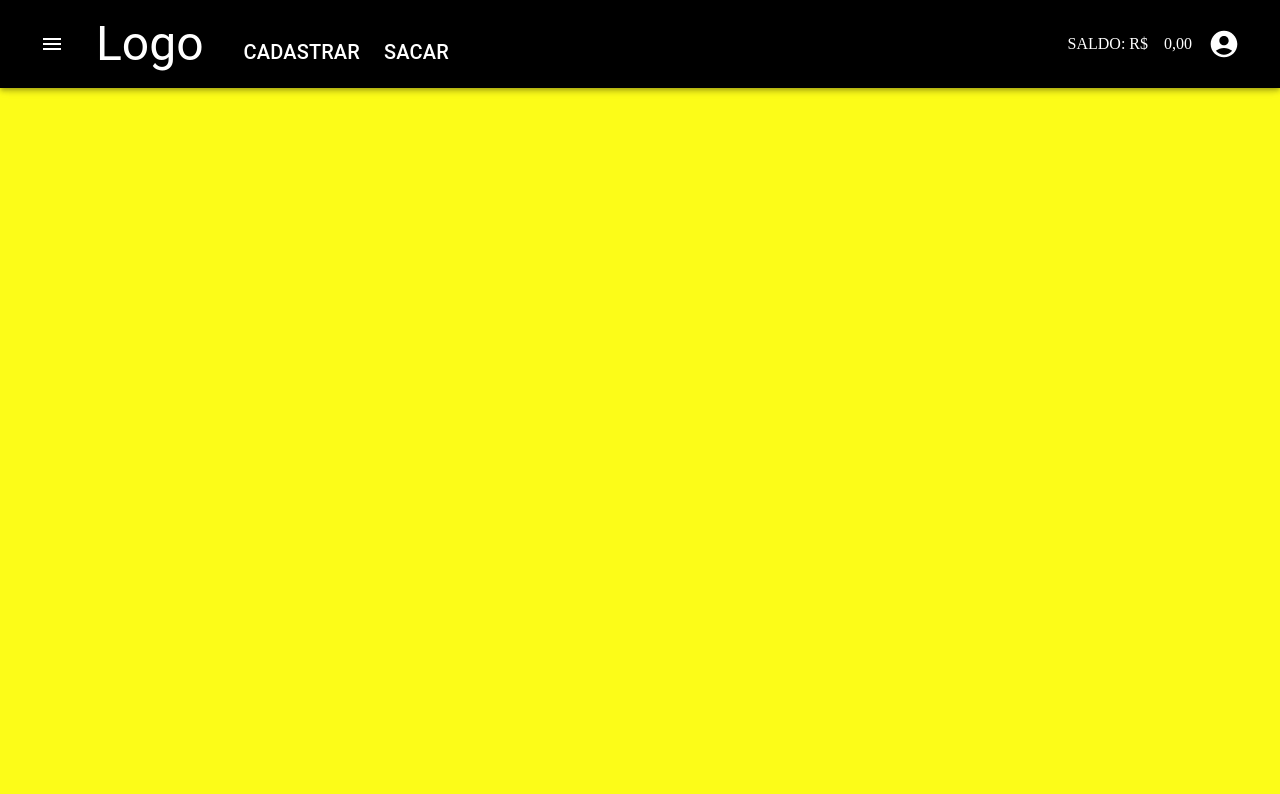
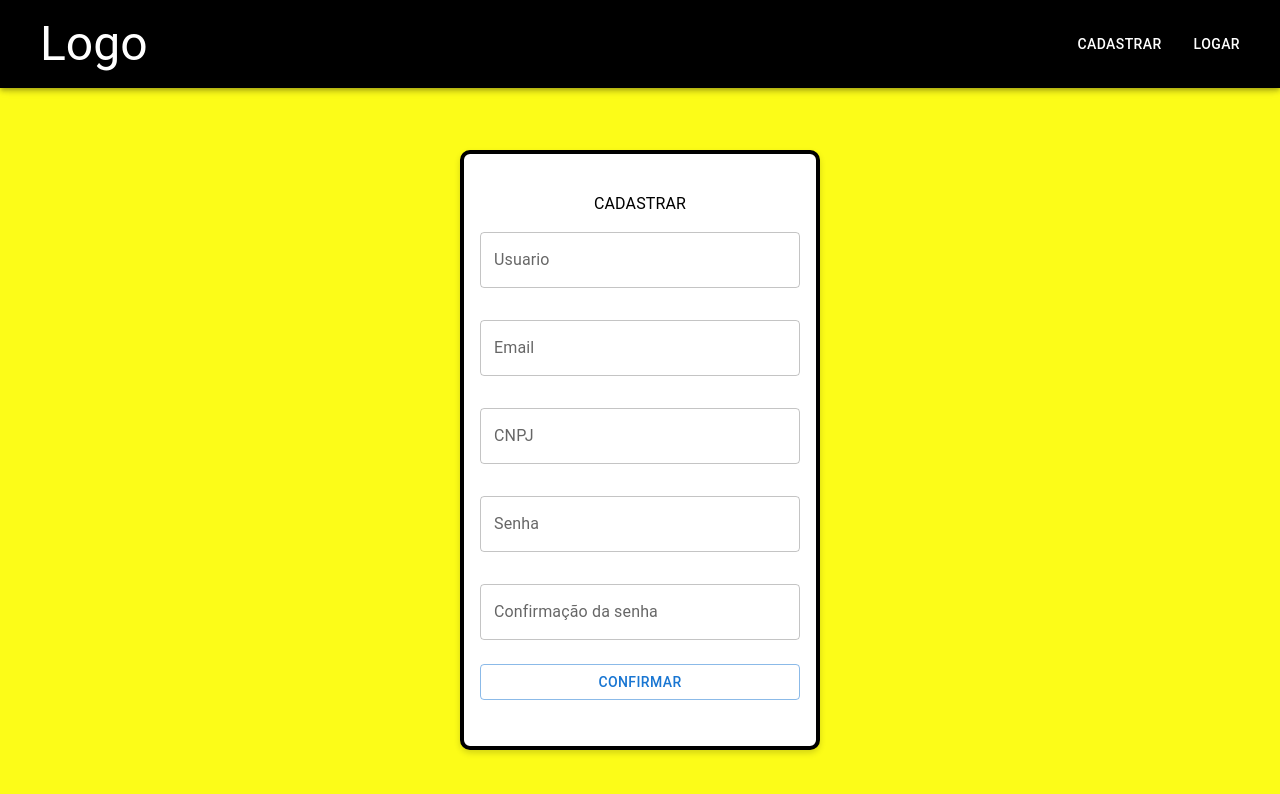
Before and after one commit to sadomoso/EstoqueOnline, a React (Create React App) app: page /Home in a window 1280 px wide. Shown: the top 794 px of the page. Built offline with nearby package versions, Linux system fonts and the light colour scheme.

Commit message:
Adicionado Banco de dados Json-Server

```diff
--- /dev/null
+++ b/db.json
@@ -0,0 +1,14 @@
+{
+    "Contas": [
+        {
+            "id": 1,
+            "Usuario": "Felipe",
+            "Senha": "Ferreira"
+        },
+        {
+            "id" : 2,
+            "Usuario" : "Luciano",
+            "Senha" : "123"
+        }
+    ]
+}
--- a/package.json
+++ b/package.json
@@ -21,7 +21,8 @@
     "start": "react-scripts start",
     "build": "react-scripts build",
     "test": "react-scripts test",
-    "eject": "react-scripts eject"
+    "eject": "react-scripts eject",
+    "backend" : "npx json-server --watch db.json --port 4000"
   },
   "eslintConfig": {
     "extends": [
--- /dev/null
+++ b/src/Components/Menu.js
@@ -0,0 +1,15 @@
+import React from "react";
+import { Box, Toolbar, IconButton, AppBar, Typography, Button } from "@mui/material";
+
+export default function Menu(){
+    return (
+        <AppBar sx={{ backgroundColor: 'black' }}>
+            <Toolbar>
+                <Typography padding={2} variant='h3' display="inline-flex">Logo</Typography>
+                <Box sx={{ flexGrow: 1 }} /> {/* Espaço flexível para empurrar o botão para a direita */}
+                <Button marginTop={2} marginLeft={3} variant='h5' display="inline-flex">CADASTRAR</Button>
+                <Button marginTop={2} marginLeft={3} variant='h5' display="inline-flex">Logar</Button>
+            </Toolbar>
+        </AppBar>
+    )
+}
--- a/src/Paginas/Home.js
+++ b/src/Paginas/Home.js
@@ -1,28 +1,34 @@
 import React from "react";
 import { Box, Toolbar, IconButton, AppBar, Typography, Button } from "@mui/material";
-import MenuIcon from "@mui/icons-material/Menu";
-import { AccountCircle } from "@mui/icons-material";
+import TextFieldP from "../Components/TextField.module";
+import ButtonP from "../Components/Button.module"
 
 export default function Home() {
     return (
-        <Box>
-            <AppBar sx={{ backgroundColor: 'black' }}>
-                <Toolbar>
-                    <IconButton size="larger" sx={{ p: 2 }} color="inherit">
-                        <MenuIcon />
-                    </IconButton>
-                    <Typography padding={2} variant='h3' display="inline-flex">Logo</Typography>
-                    <Typography marginTop={2} marginLeft={3} variant='h6' display="inline-flex">CADASTRAR</Typography>
-                    <Typography marginTop={2} marginLeft={3} variant='h6' display="inline-flex">SACAR</Typography>
-
-                    <Box sx={{ flexGrow: 1 }} /> {/* Espaço flexível para empurrar o botão para a direita */}
-                    <Box>
-                        <Typography padding={2} variant='h7' display="inline-flex">SALDO: R$</Typography>
-                        <Typography variant='h7' display="inline-flex">0,00</Typography>
-                    </Box>
-                    <Button color="inherit"><AccountCircle sx={{fontSize:'2rem'}} /></Button>
-                </Toolbar>
-            </AppBar>
+        <Box display='flex' justifyContent='center' alignItems='center' height='100vh'>
+            <Box
+                 component='form'
+                 width='40vh'
+                 height='70vh'
+                 p={2}
+                 marginTop={'100px'}
+                 display='flex'
+                 flexDirection='column'
+                 alignItems='center'
+                 justifyContent='center'
+                 borderRadius={'10px'}
+                 borderColor={'Grey'}
+                 sx={{ backgroundColor: 'white' }}
+                 border={'4px solid'}
+                 boxShadow='0px 3px 6px rgba(0, 0, 0, 0.16)'>
+                    <Typography>CADASTRAR</Typography>
+                    <TextFieldP propsTexto={{ Texto: "Usuario" }} propsType={{ Type: 'text' }}></TextFieldP>
+                    <TextFieldP propsTexto={{ Texto: "Email" }} propsType={{ Type: 'email' }}></TextFieldP>
+                    <TextFieldP propsTexto={{ Texto: "CNPJ" }} propsType={{ Type: 'text' }}></TextFieldP>
+                    <TextFieldP propsTexto={{ Texto: "Senha" }} propsType={{ Type: 'password' }}></TextFieldP>
+                    <TextFieldP propsTexto={{ Texto: "Confirmação da senha" }} propsType={{ Type: 'password' }}></TextFieldP>
+                    <ButtonP Texto='Confirmar' propsFunciton={(' ')} />
+                 </Box>
         </Box>
     );
 }
--- a/src/Requisicoes/Login.Requisicao.js
+++ b/src/Requisicoes/Login.Requisicao.js
@@ -1,6 +1,7 @@
 import { Alert } from "@mui/material";
 import React from "react";
 import { Link } from "react-router-dom";
+
 
 export default function loginRequisicao(usuario, senha) {
     if (usuario === 'Felipe' && senha === '123') {
@@ -8,4 +9,5 @@ export default function loginRequisicao(usuario, senha) {
     } else {
         return false; // Login não foi bem-sucedido
     }
+
 }
--- a/src/index.js
+++ b/src/index.js
@@ -3,10 +3,12 @@ import ReactDOM from 'react-dom/client';
 import App from './App';
 import reportWebVitals from './reportWebVitals';
 import './index.css'; // Importe o arquivo index.css
+import Menu from './Components/Menu';
 
 const root = ReactDOM.createRoot(document.getElementById('root'));
 root.render(
   <React.StrictMode>
+    <Menu/>
     <App />
   </React.StrictMode>
 );
```
Also changed, not shown: src/setupTests.js (deleted, +0 -5 lines), 2 other files (tests, documents, lock files or other folders).
